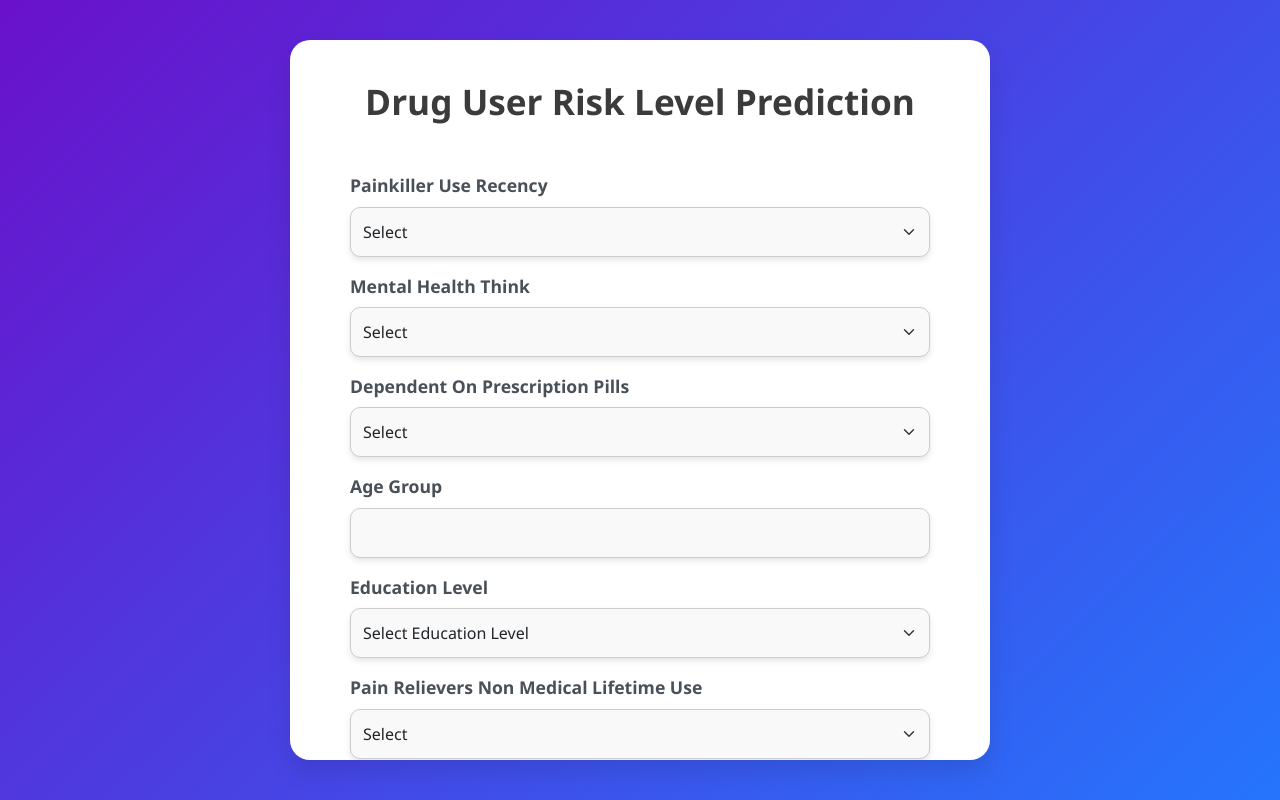
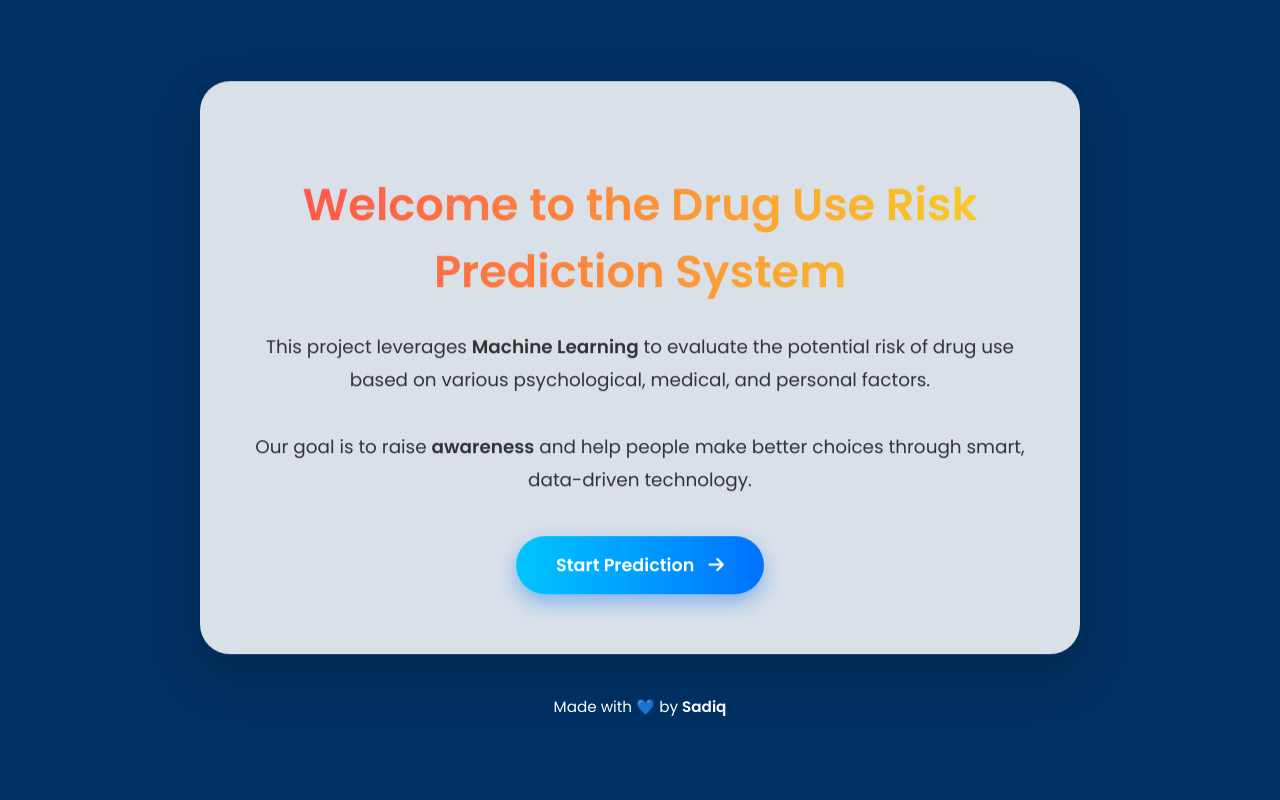
Before and after one commit to mhd-sadiq/AI-Based-Drug-Risk-Level-Prediction, a Flask app: page / in a window 1280 px wide. Run offline with Flask 3, Linux system fonts and the light colour scheme; parts of the project's set-up code (start-up, migrations or seed data) failed here and were passed over; some libraries are stand-ins or nearby versions.

Commit message:
Add files via upload

```diff
--- a/app.py
+++ b/app.py
@@ -8,7 +8,15 @@ app = Flask(__name__)
 model = pickle.load(open('random_forest_model.pkl', 'rb'))
 scaler = pickle.load(open('scaler.pkl', 'rb'))
 
-@app.route("/", methods=["GET", "POST"])
+@app.route("/", methods=["GET"])
+def home_redirect():
+    return render_template("home.html")
+
+@app.route("/home", methods=["GET"])
+def home():
+    return render_template("home.html")
+
+@app.route("/start", methods=["GET", "POST"])
 def index():
     if request.method == "POST":
         return predict()
--- /dev/null
+++ b/templates/home.html
@@ -0,0 +1,134 @@
+<!DOCTYPE html>
+<html lang="en">
+<head>
+  <meta charset="UTF-8" />
+  <meta name="viewport" content="width=device-width, initial-scale=1.0"/>
+  <title>Drug Risk Predictor - Home</title>
+  <link href="https://fonts.googleapis.com/css2?family=Poppins:wght@400;600&display=swap" rel="stylesheet"/>
+  <script src="https://kit.fontawesome.com/a076d05399.js" crossorigin="anonymous"></script>
+  <style>
+    body {
+      margin: 0;
+      font-family: 'Poppins', sans-serif;
+      background: #001f3d; /* Deep Blue (Elam Neela) */
+      min-height: 100vh;
+      display: flex;
+      flex-direction: column;
+      justify-content: center;
+      align-items: center;
+      text-align: center;
+      color: #fff; /* Text color set to white for contrast */
+      animation: backgroundFade 10s infinite alternate;
+      cursor: url('https://cdn-icons-png.flaticon.com/512/545/545682.png'), auto; /* Custom Cursor */
+    }
+
+    @keyframes backgroundFade {
+      0% { background: #001f3d; } /* Deep Blue */
+      100% { background: #003366; } /* Slightly Lighter Blue */
+    }
+
+    .container {
+      background: rgba(255, 255, 255, 0.85);
+      backdrop-filter: blur(10px);
+      padding: 60px 40px;
+      border-radius: 30px;
+      box-shadow: 0 20px 50px rgba(0, 0, 0, 0.2);
+      max-width: 800px;
+      animation: fadeIn 1.2s ease-in-out, float 6s ease-in-out infinite;
+    }
+
+    h1 {
+      font-size: 2.8rem;
+      margin-bottom: 25px;
+      background: linear-gradient(to right, #ff4e50, #f9d423);
+      -webkit-background-clip: text;
+      -webkit-text-fill-color: transparent;
+    }
+
+    p {
+      font-size: 1.15rem;
+      line-height: 1.8;
+      margin-bottom: 40px;
+      color: #333;
+    }
+
+    .button {
+      display: inline-block;
+      background: linear-gradient(to right, #00c6ff, #0072ff);
+      color: white;
+      padding: 16px 40px;
+      font-size: 1.1rem;
+      border-radius: 50px;
+      text-decoration: none;
+      font-weight: 600;
+      box-shadow: 0 8px 20px rgba(0, 114, 255, 0.4);
+      transition: all 0.3s ease;
+    }
+
+    .button i {
+      margin-left: 10px;
+    }
+
+    .button:hover {
+      transform: scale(1.05);
+      background: linear-gradient(to right, #0072ff, #00c6ff);
+      box-shadow: 0 12px 25px rgba(0, 114, 255, 0.6);
+    }
+
+    footer {
+      margin-top: 40px;
+      font-size: 0.95rem;
+      color: #fff; /* Changed to white */
+    }
+
+    footer a {
+      color: #fff; /* Ensuring link text in footer is also white */
+      text-decoration: none;
+      font-weight: bold;
+      transition: color 0.3s;
+    }
+
+    footer a:hover {
+      color: #0072ff;
+    }
+
+    @keyframes fadeIn {
+      from {
+        opacity: 0;
+        transform: translateY(50px);
+      }
+      to {
+        opacity: 1;
+        transform: translateY(0);
+      }
+    }
+
+    @keyframes float {
+      0% {
+        transform: translateY(0px);
+      }
+      50% {
+        transform: translateY(-10px);
+      }
+      100% {
+        transform: translateY(0px);
+      }
+    }
+  </style>
+</head>
+<body>
+  <div class="container">
+    <h1> Welcome to the Drug Use Risk Prediction System</h1>
+    <p>
+      This project leverages <strong>Machine Learning</strong> to evaluate the potential risk of drug use based on various psychological,
+      medical, and personal factors.
+      <br /><br />
+      Our goal is to raise <strong>awareness</strong> and help people make better choices through smart, data-driven technology.
+    </p>
+    <a href="/start" class="button">Start Prediction <i class="fas fa-arrow-right"></i></a>
+  </div>
+  <footer>
+    Made with 💙 by <a href="#">Sadiq</a>
+  </footer>
+</body>
+</html>
--- a/templates/index.html
+++ b/templates/index.html
@@ -8,7 +8,7 @@
   <link href="https://cdn.jsdelivr.net/npm/bootstrap@5.3.2/dist/css/bootstrap.min.css" rel="stylesheet">
   <style>
     body {
-      background: linear-gradient(135deg, #6a11cb 0%, #2575fc 100%);
+      background-color: #001f3d; /* Elam neela pole color */
       font-family: 'Segoe UI', Tahoma, Geneva, Verdana, sans-serif;
       height: 100vh;
       display: flex;
@@ -28,7 +28,7 @@
       animation: fadeIn 1s ease-in-out;
     }
     h2 {
-      color: #3b3b3b;
+      color: red; /* Heading color */
       font-weight: bold;
       text-align: center;
       margin-bottom: 30px;
```
Also changed, not shown: templates/result.html (+10 -3 lines).
